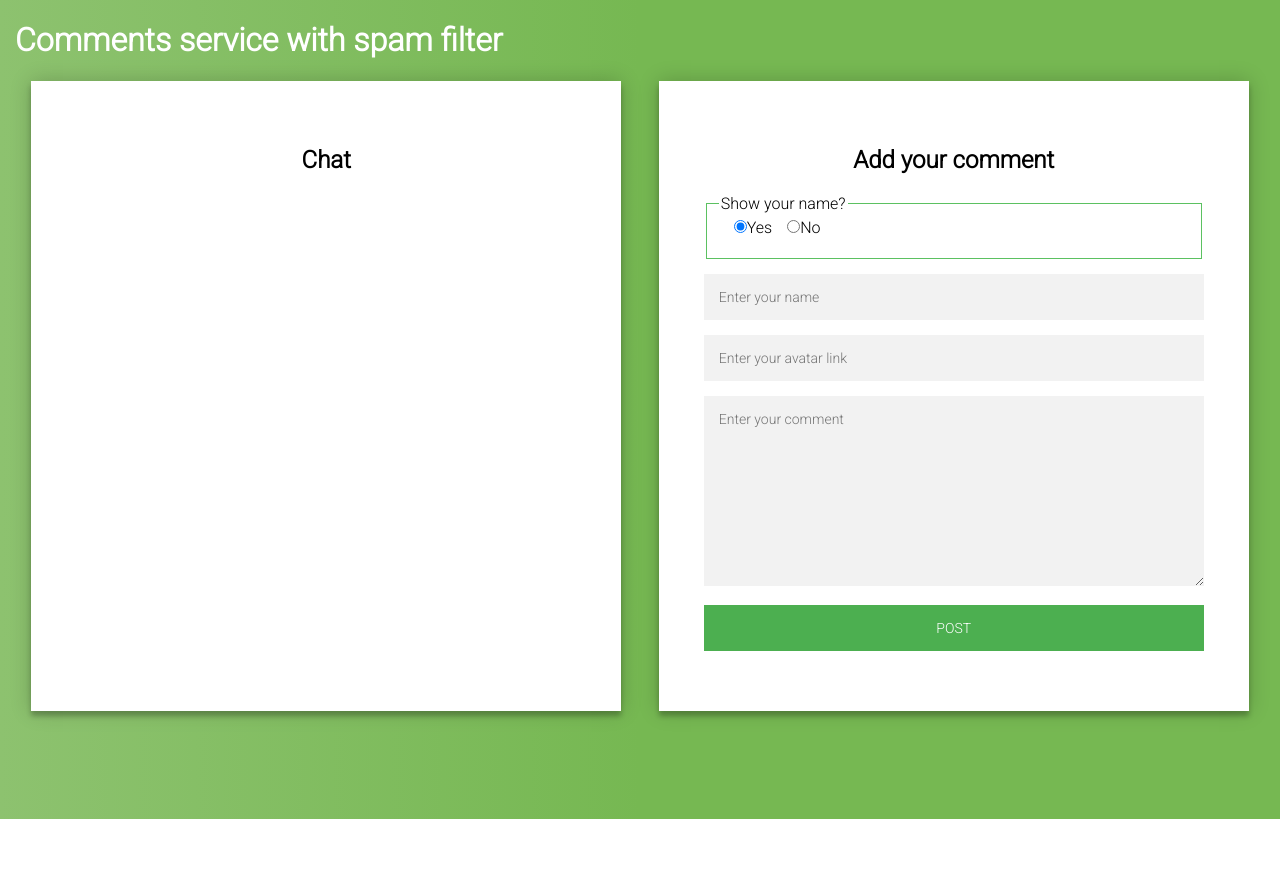
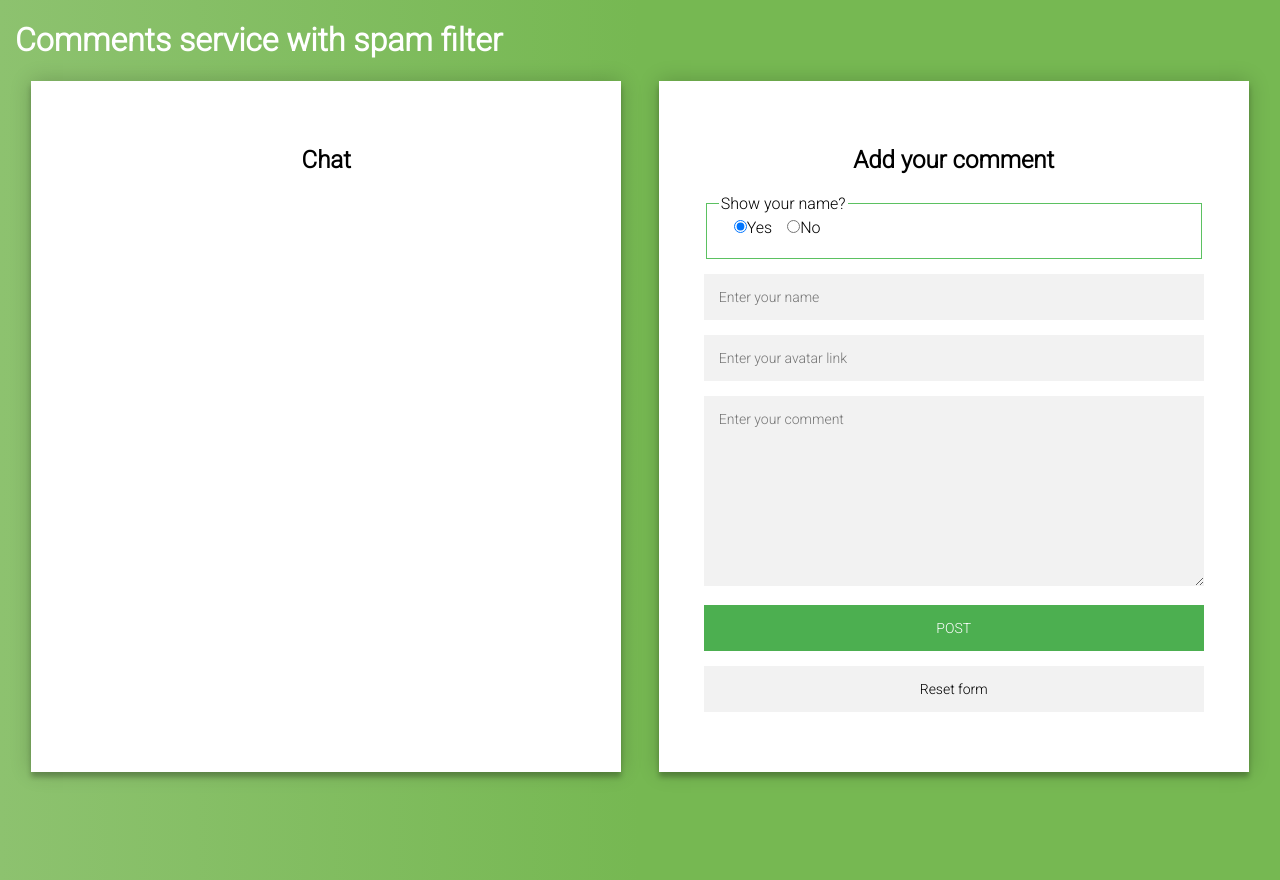
Before and after one commit to DinaraDervel/itgirlschool2023-week28, a React (Create React App) app: page / in a window 1280 px wide. Before the commit the page ends 819 px from the top, so only its background shows below. Built offline with nearby package versions, Linux system fonts and the light colour scheme.

Commit message:
add reset form button

```diff
--- a/src/components/Comments/Form/Form.jsx
+++ b/src/components/Comments/Form/Form.jsx
@@ -25,13 +25,16 @@ class Form extends React.Component {
   };
 
   resetForm = () => {
-    this.setState({
-      showName: "true",
-      name: "",
-      avatar: "",
-      comment: "",
-      date: "",
-    });
+    this.setState(
+      {
+        showName: "yes",
+        name: "",
+        avatar: "",
+        comment: "",
+        date: "",
+      },
+      this.setLocalStorage
+    );
   };
 
   checkName = (str) => {
@@ -176,6 +179,7 @@ class Form extends React.Component {
           onChange={this.onInputChange}
         ></textarea>
         <input type="submit" value="Post" />
+        <input type="button" value="Reset form" onClick={this.resetForm} />
       </form>
     );
   }
```
